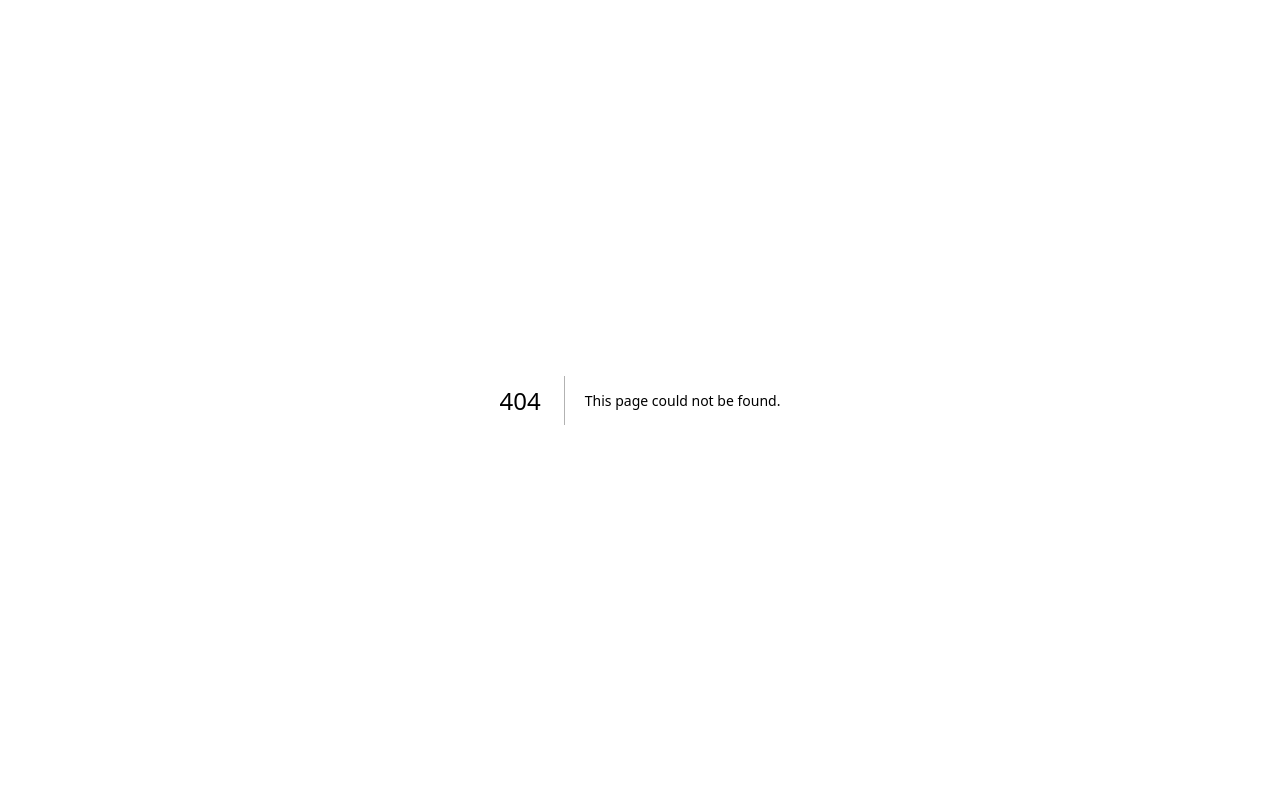
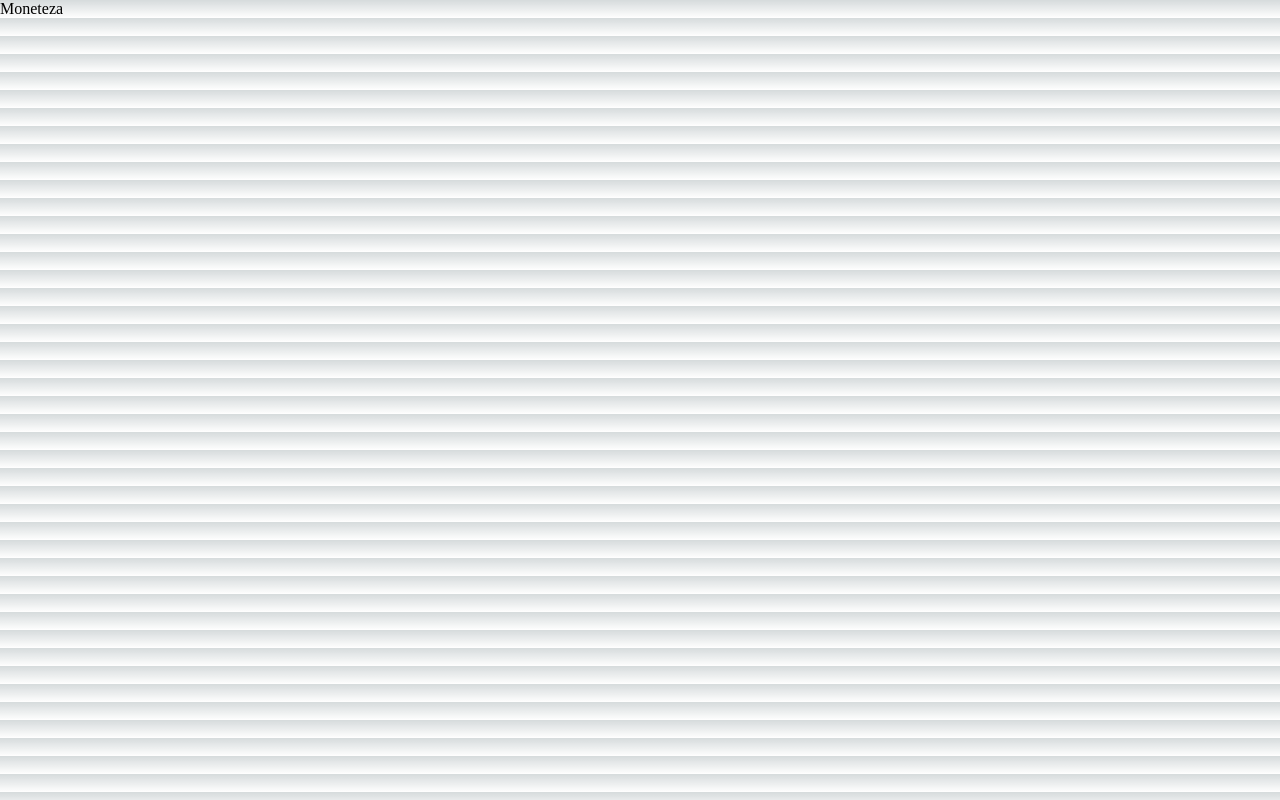
Before and after one commit to romardesabillee/git-example, a Next.js app: page /monteza in a window 1280 px wide. Before the commit this address had no page. Built offline with nearby package versions, Linux system fonts and the light colour scheme.

Commit message:
added page & updated readme

```diff
--- /dev/null
+++ b/src/pages/monteza.tsx
@@ -0,0 +1,9 @@
+
+
+const MyPage: React.FC = () => {
+    return (
+        <div>Moneteza</div>
+    )
+}
+
+export default MyPage
```
Also changed, not shown: 1 other file (tests, documents, lock files or other folders).
